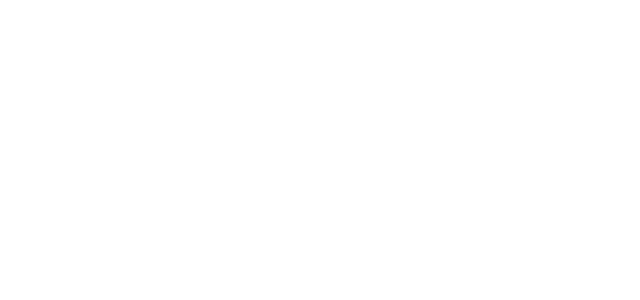
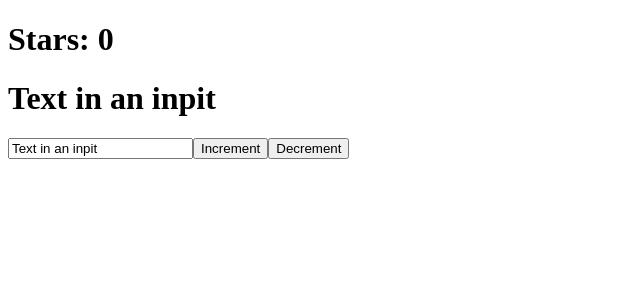
Before and after one commit to andreybakanovsky/React, a React (Create React App) app in the folder react-fund-course/: page / in a window 1280 px wide. Shown: the top 300 px of the page, without its empty margins (0-640 px from the left). Built offline with nearby package versions, Linux system fonts and the light colour scheme.

Commit message:
3h course - start

```diff
--- a/react-fund-course/src/App.js
+++ b/react-fund-course/src/App.js
@@ -1,9 +1,28 @@
 import React, { useState } from 'react';
 
 function App() {
+  const [stars, setStars] = useState(0); // it's hook
+  const [value, setValue ] = useState('Text in an inpit'); // it's hook
+
+  function increment() {
+    setStars(stars + 1);
+  }
+
+  function decrement() {
+    setStars(stars - 1);
+  }
+
   return (
     <div className="App">
-
+      <h1> Stars:  {stars} </h1>
+      <h1> {value} </h1>
+      <input
+      type="text"
+       value={value}
+       onChange={event => setValue(event.target.value)} // двухстороннее связывание
+       />
+      <button onClick={increment}> Increment </button>
+      <button onClick={decrement}> Decrement </button>
     </div>
   );
 }
```
